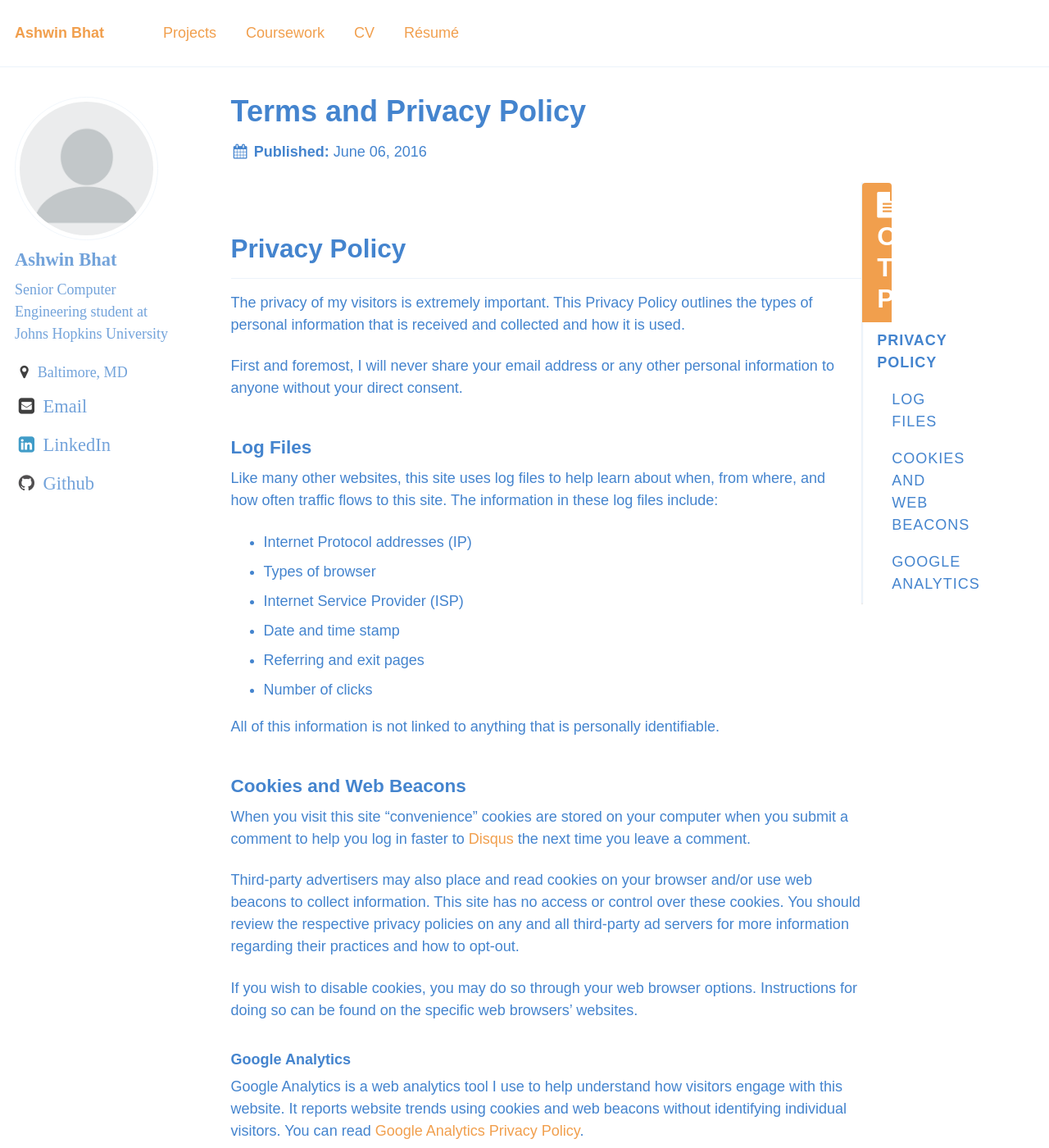
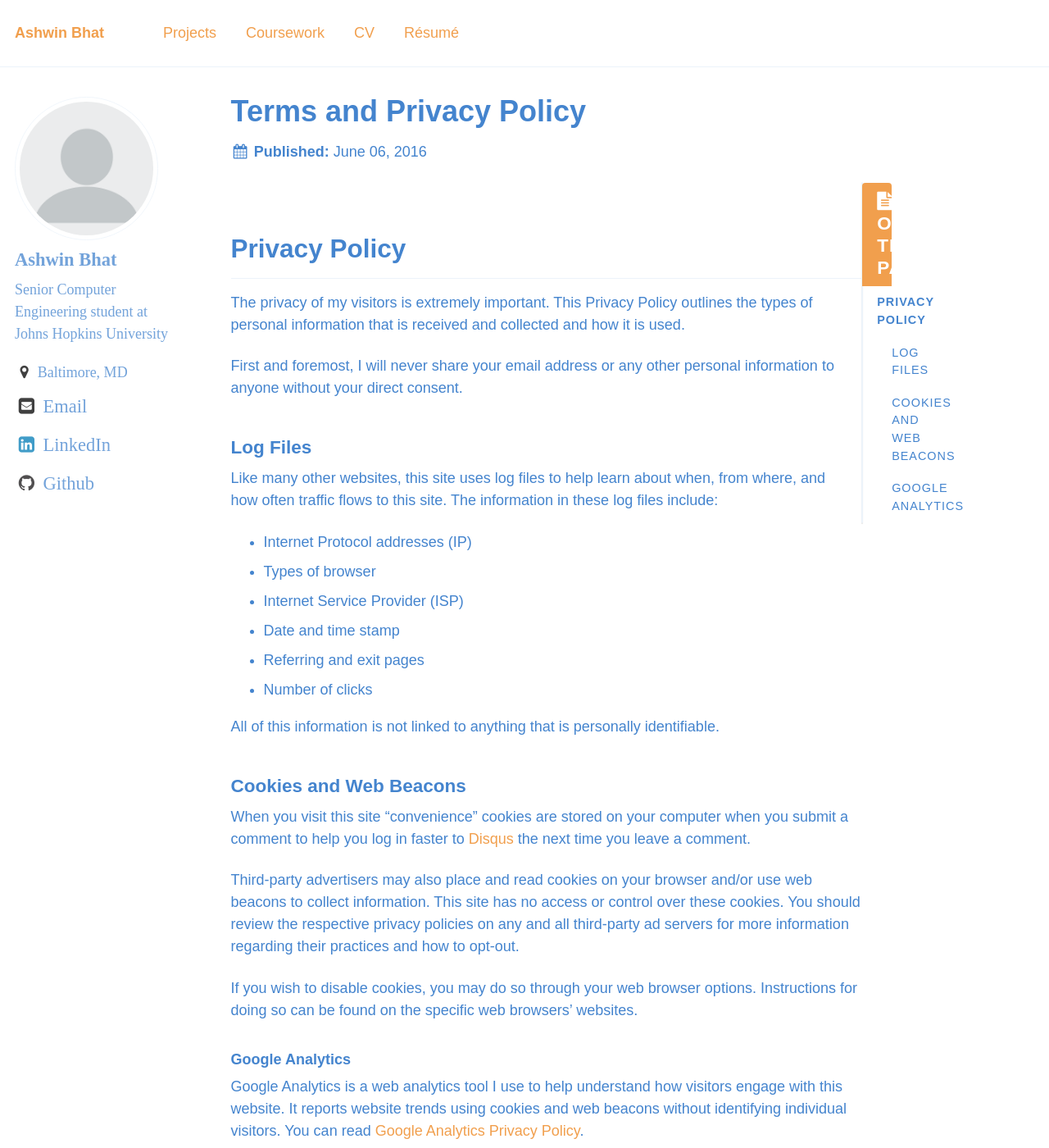
Before and after one commit to The-Shwin/the-shwin.github.io, a Jekyll site: the page built from _pages/terms.md, in a window 1280 px wide and 1400 px high. Shown: the whole window at 82% size. Built offline with Jekyll 4.4.1, drawn with Linux system fonts in a browser that asks for light colours.

Commit message:
Revert "Update _navigation.scss"
This reverts commit dbcfc49798b0b3f8b4a17fb41b62ab823c633915.

```diff
--- a/_sass/_navigation.scss
+++ b/_sass/_navigation.scss
@@ -31,7 +31,7 @@
   ol {
     padding: 0;
     list-style: none;
-    font-size: $type-size-4;
+    font-size: $type-size-5;
 
     @include breakpoint($large) {
       @include span(10 of 12 last);
@@ -127,7 +127,7 @@
     float: left;
     width: 50%;
     font-family: Miso, sans-serif;
-    font-size: $type-size-3;
+    font-size: $type-size-4;
     font-weight: bold;
     text-align: center;
     text-decoration: none;
@@ -263,7 +263,7 @@
     a {
       margin: 0;
       padding: 10px 20px;
-      font-size: $type-size-3;
+      font-size: $type-size-4;
 
       &:hover {
         color: $masthead-link-color-hover;
@@ -349,7 +349,7 @@
   margin: 0;
   padding: 0.5rem 1rem;
   font-family: Miso, sans-serif;
-  font-size: $type-size-3;
+  font-size: $type-size-4;
   font-weight: bold;
 }
 
@@ -358,7 +358,7 @@
   margin: 0.5rem 0;
   padding: 0.5rem 0;
   font-family: Miso, sans-serif;
-  font-size: $type-size-4;
+  font-size: $type-size-5;
   font-weight: bold;
   text-transform: uppercase;
   border-bottom: 1px solid $border-color;
@@ -381,7 +381,7 @@
 
   .nav__title {
     color: #fff;
-    font-size: $type-size-4;
+    font-size: $type-size-5;
     background: $primary-color;
     border-top-left-radius: $border-radius;
     border-top-right-radius: $border-radius;
@@ -399,7 +399,7 @@
     display: block;
     padding: 0.5rem 1rem;
     color: $gray;
-    font-size: $type-size-5;
+    font-size: $type-size-6;
     font-weight: bold;
     line-height: 1.5;
     border-bottom: 1px solid $border-color;
```
